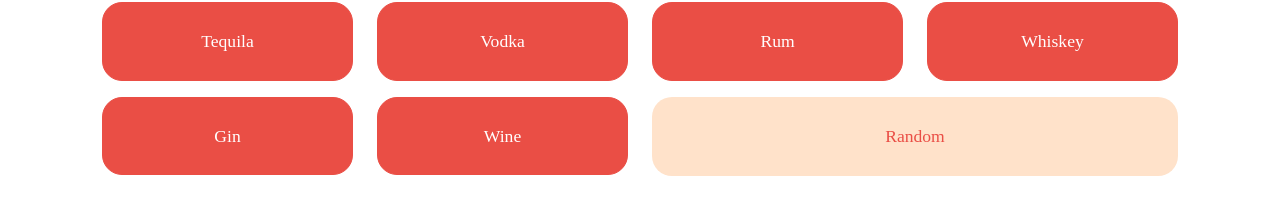
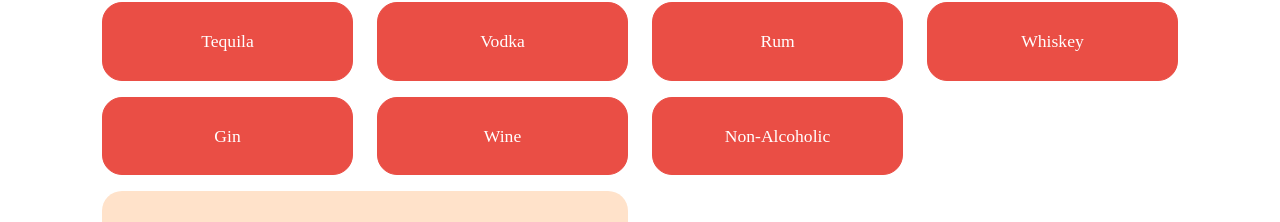
Before and after one commit to jazdmiller/shakn, a React (Create React App) app in the folder client/: page / in a window 1280 px wide. Shown: the part 907-1129 px from the top of the page. Built offline with nearby package versions, Linux system fonts and the light colour scheme; no server answers; the HTML template or start-up script is replaced by a standard one.

Commit message:
add non-alcoholiccategory in browse section(home page)

```diff
--- a/client/src/App.js
+++ b/client/src/App.js
@@ -33,6 +33,7 @@ function App() {
       <Route path="/recipe/random" element={<RecipeDetail />} />
       <Route path="/recipe/:id" element={<RecipeDetail />} />
       <Route path="/results/:category" element={<Results />} />
+      <Route path="/results/nonalcoholic" element={<Results />}/>
       <Route path="/results" element={<Results />} />
       </Routes>
     </Router>
--- a/client/src/components/BrowseHome.js
+++ b/client/src/components/BrowseHome.js
@@ -10,6 +10,7 @@ function BrowseHome() {
     "Whiskey",
     "Gin",
     "Wine",
+    "Non-Alcoholic"
   ];
 
   const navigate= useNavigate()
--- a/client/src/pages/RecipeDetail.js
+++ b/client/src/pages/RecipeDetail.js
@@ -12,6 +12,7 @@ function RecipeDetail() {
   const navigate = useNavigate()
  const location = useLocation()
   const isRandom = location.pathname === "/recipe/random"
+  const isNonAlcoholic = location.pathname === "/recipe/nonalcoholic"
 
   const getIngredients = (cocktail) => {
     let ingredients = []
@@ -56,11 +57,26 @@ function RecipeDetail() {
     }
   }
 
+  // const fetchNonAlcoholic = async () => {
+  //   try{
+  //     const response = await axios.get('https://www.thecocktaildb.com/api/json/v1/1/filter.php?a=Non_Alcoholic')
+  //     const nonAlcoholicDetails = response.data.drinks[0]
+  //     const ingredients = getIngredients(nonAlcoholicDetails)
+  //     nonAlcoholicDetails.ingredients = ingredients
+  //     setCocktail(nonAlcoholicDetails)
+  //   }
+  //   catch(error){
+  //     console.error(`Error fetching non-alcoholic cocktail details: ${error}`)
+  //   }
+  // }
 
   useEffect(() => {
     if(isRandom) {
       fetchRandomCocktail()
     }
+    // else if(isNonAlcoholic){
+    //   fetchNonAlcoholic()
+    // }
     else if(id) {
       fetchCocktail()
     }
--- a/client/src/pages/Results.js
+++ b/client/src/pages/Results.js
@@ -13,6 +13,21 @@ function Results({ value }) {
 
 
     if(category){
+      if(category === 'Non-Alcoholic'){
+
+        const fetchNonAlcoholic = async () => {
+          try{
+            const response = await axios.get('https://www.thecocktaildb.com/api/json/v1/1/filter.php?a=Non_Alcoholic')
+            console.log("Response data:", response.data)
+            setSearchResults(response.data.drinks)
+          }
+          catch(error){
+            console.error(`Error fetching non-alcoholic results: ${error}`)
+          }
+        }
+        fetchNonAlcoholic()
+      }
+      else {
 
         const fetchCategoryResults = async () => {
           try{
@@ -27,7 +42,10 @@ function Results({ value }) {
         fetchCategoryResults()
       }
 
-  }, [category, setSearchResults])
+    }
+
+  }, [category, setSearchResults,])
+
 
 
 
@@ -41,7 +59,7 @@ function Results({ value }) {
 
         <div className="row my-5">
             <div className="col text-center ">
-                <p>Showing results for '{category ? category : searchInput}'</p>
+                <p>Showing results for '{category === "nonalcoholic" ? "Non-Alcoholic" : (category ? category : searchInput)}'</p>
             </div>
         </div>
 
```
Lines whose indentation alone changed are shown as unchanged.
